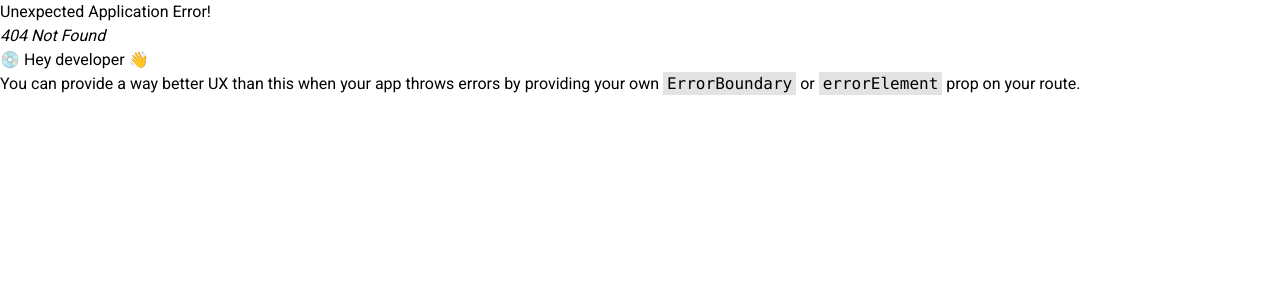
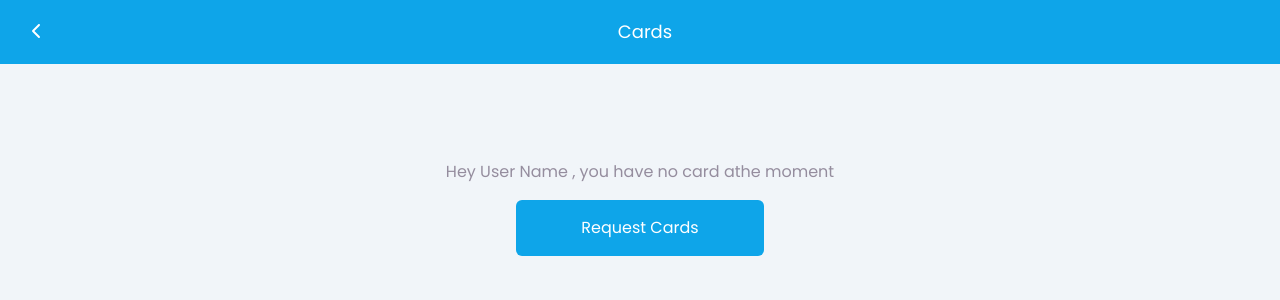
Before and after one commit to Praize-Jha18/ElectroBank, a React (Vite) app: page /account/cards in a window 1280 px wide. Before the commit this address had no page. Shown: the top 300 px of the page. Built offline with nearby package versions, Linux system fonts and the light colour scheme; a web font is replaced by a local one.

Commit message:
card page done

```diff
--- a/src/App.tsx
+++ b/src/App.tsx
@@ -33,6 +33,7 @@ const AccountIndex = lazy(() => import('./pages/useronly/AccountIndex'));
 const Deposit = lazy(() => import('./pages/useronly/Deposit'));
 const BankTransfer = lazy(() => import('./pages/useronly/BankTransfer'));
 const RequestLoan = lazy(() => import('./pages/useronly/RequestLoan'));
+const Cards= lazy(() => import( './pages/useronly/Cards'));
 
 
 function App() {
@@ -115,6 +116,10 @@ function App() {
           path: "loan",
           element: <RequestLoan />
         },
+        {
+          path:"cards",
+          element:<Cards/>
+        }
       ]
 
     }
--- a/src/pages/useronly/Cards.tsx
+++ b/src/pages/useronly/Cards.tsx
@@ -0,0 +1,16 @@
+import React from 'react'
+import UserNavbar from './UserNavbar'
+import { Link } from 'react-router-dom'
+
+const Cards = () => {
+  return (
+<>
+<UserNavbar header={'Cards'}/>
+<div className="body py-40 font-poppins bg-slate-100 h-screen df-fldc-ac">
+    <p className='text-[#958D9E] text-base pb-4'>Hey User Name , you have no card athe moment</p>
+    <Link to={"/account/support"} className='btn df-ac h-14 px-16'>Request Cards</Link>
+</div>
+</>  )
+}
+
+export default Cards
--- a/src/reusables/TitleUpdater.tsx
+++ b/src/reusables/TitleUpdater.tsx
@@ -37,6 +37,7 @@ export const TitleUpdater = () => {
             '/account': 'Account - EliteCity Savings',
             '/account/deposit': 'Deposit - EliteCity Savings',
             '/account/loan': 'Loan - EliteCity Savings',
+            '/account/cards':'Card - EliteCity Savings',
             '/account/bank-transfer': 'Bank Transfer - EliteCity Savings',
         };
 
```
